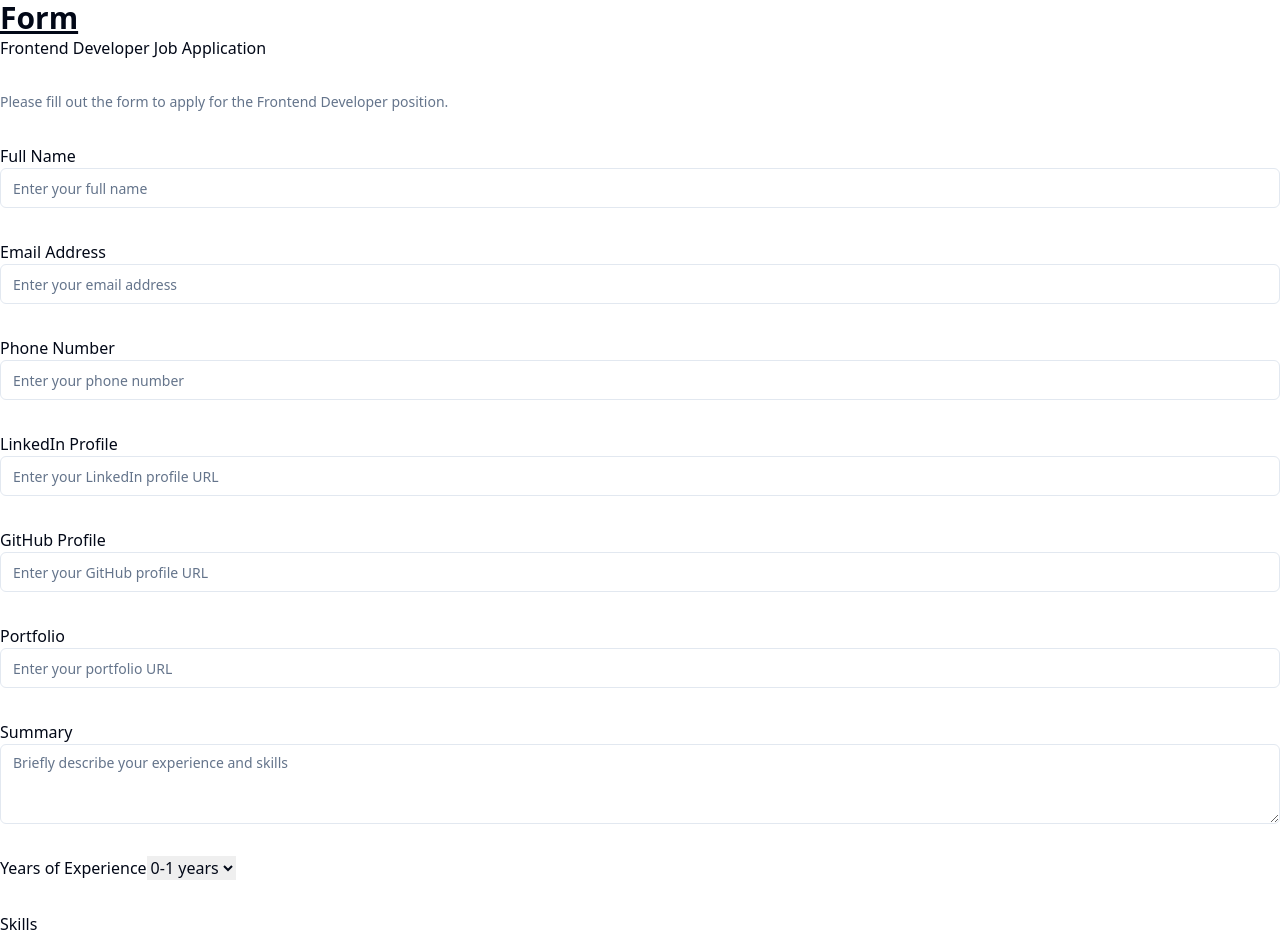
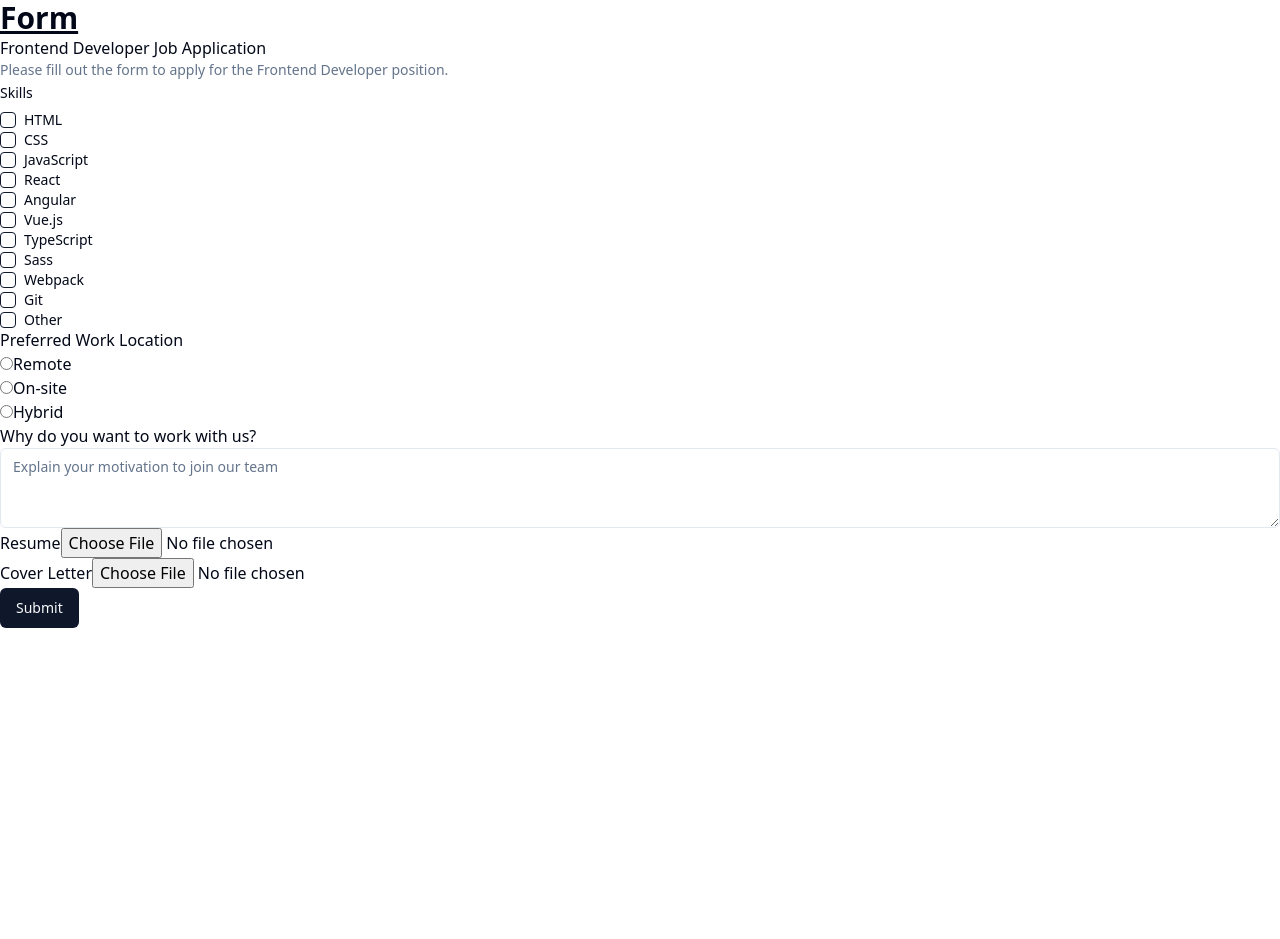
Before and after one commit to SpiraAi/spira-form, a React (Vite) app: page / in a window 1280 px wide. Shown: the top 939 px of the page. After the commit the page ends 800 px from the top, so only its background shows below. Built offline with nearby package versions, Linux system fonts and the light colour scheme.

Commit message:
chore: Update npm dependencies and add Radix UI React Checkbox component

```diff
--- a/package.json
+++ b/package.json
@@ -11,6 +11,7 @@
   },
   "dependencies": {
     "@hookform/resolvers": "^3.9.0",
+    "@radix-ui/react-checkbox": "^1.1.1",
     "@radix-ui/react-label": "^2.1.0",
     "@radix-ui/react-select": "^2.1.1",
     "@radix-ui/react-slot": "^1.1.0",
--- /dev/null
+++ b/src/components/ui/checkbox.tsx
@@ -0,0 +1,28 @@
+import * as React from "react"
+import * as CheckboxPrimitive from "@radix-ui/react-checkbox"
+import { Check } from "lucide-react"
+
+import { cn } from "@/lib/utils"
+
+const Checkbox = React.forwardRef<
+  React.ElementRef<typeof CheckboxPrimitive.Root>,
+  React.ComponentPropsWithoutRef<typeof CheckboxPrimitive.Root>
+>(({ className, ...props }, ref) => (
+  <CheckboxPrimitive.Root
+    ref={ref}
+    className={cn(
+      "peer h-4 w-4 shrink-0 rounded-sm border border-primary ring-offset-background focus-visible:outline-none focus-visible:ring-2 focus-visible:ring-ring focus-visible:ring-offset-2 disabled:cursor-not-allowed disabled:opacity-50 data-[state=checked]:bg-primary data-[state=checked]:text-primary-foreground",
+      className
+    )}
+    {...props}
+  >
+    <CheckboxPrimitive.Indicator
+      className={cn("flex items-center justify-center text-current")}
+    >
+      <Check className="h-4 w-4" />
+    </CheckboxPrimitive.Indicator>
+  </CheckboxPrimitive.Root>
+))
+Checkbox.displayName = CheckboxPrimitive.Root.displayName
+
+export { Checkbox }
--- a/src/form-components/FormBuilder.tsx
+++ b/src/form-components/FormBuilder.tsx
@@ -1,17 +1,16 @@
-import React from 'react';
-import { useForm, Controller } from "react-hook-form";
+import React from "react";
+import { useForm } from "react-hook-form";
 import { zodResolver } from "@hookform/resolvers/zod";
 import { z, ZodTypeAny } from "zod";
-import { FormSchema } from '../types/FormSchema';
-import { FormFieldComponent } from './FormFields';
-import { Button } from '@/components/ui/button';
+import { FormSchema } from "../types/FormSchema";
+import { FormFieldComponent } from "./FormFields";
+import { Button } from "@/components/ui/button";
 import {
   Form,
   FormControl,
   FormDescription,
   FormField,
   FormItem,
-  FormLabel,
   FormMessage,
 } from "@/components/ui/form";
 
@@ -24,7 +23,11 @@ export const FormBuilder: React.FC<FormBuilderProps> = ({ schema }) => {
   const zodSchema: { [key: string]: ZodTypeAny } = {};
   schema.fields.forEach((field) => {
     if (field.required) {
-      zodSchema[field.name] = z.string().nonempty(`${field.label} is required`);
+      zodSchema[field.name] = z.string({
+        required_error: `${field.label} is required`,
+      }).min(1, {
+        message: `${field.label} is required`,
+      });
     } else {
       zodSchema[field.name] = z.string().optional();
     }
@@ -35,20 +38,20 @@ export const FormBuilder: React.FC<FormBuilderProps> = ({ schema }) => {
   const form = useForm({
     resolver: zodResolver(formSchema),
     defaultValues: schema.fields.reduce((acc, field) => {
-      acc[field.name] = '';
+      acc[field.name] = "";
       return acc;
     }, {} as { [key: string]: string }),
   });
 
   const handleSubmit = (data: any) => {
-    console.log('Form submitted:', data);
+    console.log("Form submitted:", JSON.stringify(data, null, 2));
   };
 
   return (
     <Form {...form}>
-      <form onSubmit={form.handleSubmit(handleSubmit)} className="space-y-8">
-        {schema.title && <h1>{schema.title}</h1>}
-        {schema.description && <FormDescription>{schema.description}</FormDescription>}
+      <form onSubmit={form.handleSubmit(handleSubmit)} className="">
+        <h1>{schema.title}</h1>
+        <FormDescription>{schema.description}</FormDescription>
         {schema.fields.map((field, index) => (
           <FormField
             key={index}
@@ -63,7 +66,9 @@ export const FormBuilder: React.FC<FormBuilderProps> = ({ schema }) => {
                     onChange={controllerField.onChange}
                   />
                 </FormControl>
-                <FormMessage>{form.formState.errors[field.name]?.message as string}</FormMessage>
+                <FormMessage>
+                  {form.formState.errors[field.name]?.message as string}
+                </FormMessage>
               </FormItem>
             )}
           />
--- a/src/form-components/FormFields.tsx
+++ b/src/form-components/FormFields.tsx
@@ -1,7 +1,9 @@
-import React from 'react';
-import { FormField } from '../types/FormSchema';
-import InputComponent from './ui/InputComponent';
-import TextAreaComponent from './ui/TextAreaComponent';
+import React from "react";
+import { FormField } from "../types/FormSchema";
+import InputComponent from "./ui/InputComponent";
+import TextAreaComponent from "./ui/TextAreaComponent";
+import SelectComponent from "./ui/SelectComponent";
+import CheckboxField from "./ui/CheckboxComponent";
 
 interface FormFieldProps {
   field: FormField;
@@ -9,15 +11,23 @@ interface FormFieldProps {
   onChange: (value: string) => void;
 }
 
-export const FormFieldComponent: React.FC<FormFieldProps> = ({ field, value, onChange }) => {
-  const handleChange = (event: React.ChangeEvent<HTMLInputElement | HTMLTextAreaElement | HTMLSelectElement>) => {
+export const FormFieldComponent: React.FC<FormFieldProps> = ({
+  field,
+  value,
+  onChange,
+}) => {
+  const handleChange = (
+    event: React.ChangeEvent<
+      HTMLInputElement | HTMLTextAreaElement | HTMLSelectElement
+    >
+  ) => {
     onChange(event.target.value);
   };
 
   switch (field.type) {
-    case 'text':
-    case 'email':
-    case 'tel':
+    case "text":
+    case "email":
+    case "tel":
       return (
         <div>
           <InputComponent
@@ -31,7 +41,7 @@ export const FormFieldComponent: React.FC<FormFieldProps> = ({ field, value, onC
           />
         </div>
       );
-    case 'textarea':
+    case "textarea":
       return (
         <div>
           <TextAreaComponent
@@ -45,43 +55,56 @@ export const FormFieldComponent: React.FC<FormFieldProps> = ({ field, value, onC
           />
         </div>
       );
-    case 'select':
+    case "select":
       return (
         <div>
-          <label>{field.label}</label>
-          <select name={field.name} required={field.required} value={value} onChange={handleChange}>
-            {field.options?.map((option) => (
-              <option key={option.value} value={option.value}>
-                {option.label}
-              </option>
-            ))}
-          </select>
+          <SelectComponent
+            label={field.label}
+            name={field.name}
+            options={field.options || []}
+            value={value}
+            placeholder={field.placeholder}
+            onChange={onChange}
+          />
         </div>
       );
-    case 'checkbox':
+    case "checkbox":
       return (
         <div>
-          <label>{field.label}</label>
+          {/* <label>{field.label}</label>
           {field.options?.map((option) => (
             <div key={option.value}>
               <input
                 type="checkbox"
                 name={field.name}
                 value={option.value}
-                checked={value.split(',').includes(option.value)}
+                checked={value.split(",").includes(option.value)}
                 onChange={() => {
-                  const newValue = value.split(',').includes(option.value)
-                    ? value.split(',').filter((v) => v !== option.value).join(',')
-                    : [...value.split(','), option.value].join(',');
+                  const newValue = value.split(",").includes(option.value)
+                    ? value
+                        .split(",")
+                        .filter((v) => v !== option.value)
+                        .join(",")
+                    : [...value.split(","), option.value].join(",");
                   onChange(newValue);
                 }}
               />
               <label>{option.label}</label>
             </div>
-          ))}
+          ))} */}
+
+          <CheckboxField
+            field={{
+              name: field.name,
+              value: value,
+              onChange: (value) => onChange(value),
+            }}
+            label={field.label}
+            options={field.options || []}
+          />
         </div>
       );
-    case 'radio':
+    case "radio":
       return (
         <div>
           <label>{field.label}</label>
@@ -99,7 +122,7 @@ export const FormFieldComponent: React.FC<FormFieldProps> = ({ field, value, onC
           ))}
         </div>
       );
-    case 'file':
+    case "file":
       return (
         <div>
           <label>{field.label}</label>
@@ -109,7 +132,7 @@ export const FormFieldComponent: React.FC<FormFieldProps> = ({ field, value, onC
             accept={field.accept}
             required={field.required}
             onChange={(event: React.ChangeEvent<HTMLInputElement>) =>
-              onChange(event.target.files?.[0]?.name || '')
+              onChange(event.target.files?.[0]?.name || "")
             }
           />
         </div>
--- /dev/null
+++ b/src/form-components/ui/CheckboxComponent.tsx
@@ -0,0 +1,48 @@
+import React from 'react';
+import { Checkbox } from "@/components/ui/checkbox";
+import { Label } from "@/components/ui/label";
+
+interface CheckboxFieldProps {
+  field: {
+    name: string;
+    value: string;
+    onChange: (value: string) => void;
+  };
+  label: string;
+  options: { value: string; label: string }[];
+}
+
+const CheckboxField: React.FC<CheckboxFieldProps> = ({ field, label, options }) => {
+  const handleChange = (optionValue: string, checked: boolean) => {
+    const currentValues = field.value ? field.value.split(',').filter(Boolean) : [];
+    let newValues: string[];
+
+    if (checked) {
+      newValues = [...currentValues, optionValue];
+    } else {
+      newValues = currentValues.filter(value => value !== optionValue);
+    }
+
+    field.onChange(newValues.join(','));
+  };
+
+  return (
+    <div className="space-y-2">
+      <Label>{label}</Label>
+      <div className="space-y-1">
+        {options.map((option) => (
+          <div key={option.value} className="flex items-center space-x-2">
+            <Checkbox
+              id={`${field.name}-${option.value}`}
+              checked={field.value.split(',').includes(option.value)}
+              onCheckedChange={(checked) => handleChange(option.value, checked as boolean)}
+            />
+            <Label htmlFor={`${field.name}-${option.value}`}>{option.label}</Label>
+          </div>
+        ))}
+      </div>
+    </div>
+  );
+};
+
+export default CheckboxField;
--- a/src/form-components/ui/SelectComponent.tsx
+++ b/src/form-components/ui/SelectComponent.tsx
@@ -1,3 +1,4 @@
+import React from "react";
 import {
   Select,
   SelectContent,
@@ -5,20 +6,42 @@ import {
   SelectTrigger,
   SelectValue,
 } from "@/components/ui/select";
+import { cn } from "@/lib/utils";
 
-import React from "react";
+type SelectComponentProps = {
+  label: string;
+  name: string;
+  options: { value: string; label: string }[];
+  value: string;
+  placeholder?: string;
+  onChange: (value: string) => void;
+  classname?: string;
+  triggerClassName?: string;
+};
 
-const SelectComponent = () => {
+const SelectComponent: React.FC<SelectComponentProps> = ({
+  label,
+  name,
+  options,
+  value,
+  placeholder,
+  onChange,
+  classname,
+  triggerClassName,
+}) => {
   return (
-    <div>
-      <Select>
-        <SelectTrigger className="w-[180px]">
-          <SelectValue placeholder="Theme" />
+    <div className={cn(classname, "")}>
+      <label htmlFor={name}>{label}</label>
+      <Select name={name} value={value} onValueChange={onChange}>
+        <SelectTrigger id={name} className={cn(triggerClassName, "")}>
+          <SelectValue placeholder={placeholder} />
         </SelectTrigger>
         <SelectContent>
-          <SelectItem value="light">Light</SelectItem>
-          <SelectItem value="dark">Dark</SelectItem>
-          <SelectItem value="system">System</SelectItem>
+          {options.map((option) => (
+            <SelectItem key={option.value} value={option.value}>
+              {option.label}
+            </SelectItem>
+          ))}
         </SelectContent>
       </Select>
     </div>
--- a/src/form-components/ui/TextAreaComponent.tsx
+++ b/src/form-components/ui/TextAreaComponent.tsx
@@ -1,7 +1,6 @@
-import React from 'react'
-import { cn } from '@/lib/utils';
-import { Textarea } from '@/components/ui/textarea';
-
+import React from "react";
+import { cn } from "@/lib/utils";
+import { Textarea } from "@/components/ui/textarea";
 
 type TextAreaComponentProps = {
   label: string;
@@ -12,16 +11,15 @@ type TextAreaComponentProps = {
   value: string;
   onChange: (value: string) => void;
   classname?: string;
-}
+};
 
 const TextAreaComponent: React.FC<TextAreaComponentProps> = ({
   label,
   name,
   placeholder,
-    required,
   value,
   onChange,
-    classname
+  classname,
 }) => {
   return (
     <div className={cn(classname, "")}>
@@ -30,13 +28,12 @@ const TextAreaComponent: React.FC<TextAreaComponentProps> = ({
         name={name}
         id={name}
         placeholder={placeholder}
-            required={required}
         value={value}
         cols={30}
         onChange={(e) => onChange(e.target.value)}
       />
     </div>
-  )
-}
+  );
+};
 
-export default TextAreaComponent
+export default TextAreaComponent;
--- a/src/schema/formSchema.ts
+++ b/src/schema/formSchema.ts
@@ -3,67 +3,68 @@ export const formSchema = {
   description:
     "Please fill out the form to apply for the Frontend Developer position.",
   fields: [
-    {
-      type: "text",
-      label: "Full Name",
-      name: "fullName",
-      placeholder: "Enter your full name",
-      required: true,
-    },
-    {
-      type: "email",
-      label: "Email Address",
-      name: "email",
-      placeholder: "Enter your email address",
-      required: true,
-    },
-    {
-      type: "tel",
-      label: "Phone Number",
-      name: "phone",
-      placeholder: "Enter your phone number",
-      required: true,
-    },
-    {
-      type: "text",
-      label: "LinkedIn Profile",
-      name: "linkedin",
-      placeholder: "Enter your LinkedIn profile URL",
-      required: false,
-    },
-    {
-      type: "text",
-      label: "GitHub Profile",
-      name: "github",
-      placeholder: "Enter your GitHub profile URL",
-      required: false,
-    },
-    {
-      type: "text",
-      label: "Portfolio",
-      name: "portfolio",
-      placeholder: "Enter your portfolio URL",
-      required: false,
-    },
-    {
-      type: "textarea",
-      label: "Summary",
-      name: "summary",
-      placeholder: "Briefly describe your experience and skills",
-      required: true,
-    },
-    {
-      type: "select",
-      label: "Years of Experience",
-      name: "experience",
-      options: [
-        { label: "0-1 years", value: "0-1" },
-        { label: "1-3 years", value: "1-3" },
-        { label: "3-5 years", value: "3-5" },
-        { label: "5+ years", value: "5+" },
-      ],
-      required: true,
-    },
+    // {
+    //   type: "text",
+    //   label: "Full Name",
+    //   name: "fullName",
+    //   placeholder: "Enter your full name",
+    //   required: true,
+    // },
+    // {
+    //   type: "email",
+    //   label: "Email Address",
+    //   name: "email",
+    //   placeholder: "Enter your email address",
+    //   required: true,
+    // },
+    // {
+    //   type: "tel",
+    //   label: "Phone Number",
+    //   name: "phone",
+    //   placeholder: "Enter your phone number",
+    //   required: true,
+    // },
+    // {
+    //   type: "text",
+    //   label: "LinkedIn Profile",
+    //   name: "linkedin",
+    //   placeholder: "Enter your LinkedIn profile URL",
+    //   required: false,
+    // },
+    // {
+    //   type: "text",
+    //   label: "GitHub Profile",
+    //   name: "github",
+    //   placeholder: "Enter your GitHub profile URL",
+    //   required: false,
+    // },
+    // {
+    //   type: "text",
+    //   label: "Portfolio",
+    //   name: "portfolio",
+    //   placeholder: "Enter your portfolio URL",
+    //   required: false,
+    // },
+    // {
+    //   type: "textarea",
+    //   label: "Summary",
+    //   name: "summary",
+    //   placeholder: "Briefly describe your experience and skills",
+    //   required: true,
+    // },
+    // {
+    //   type: "select",
+    //   label: "Years of Experience",
+    //   placeholder: "Select years of experience",
+    //   name: "experience",
+    //   options: [
+    //     { label: "0-1 years", value: "0-1" },
+    //     { label: "1-3 years", value: "1-3" },
+    //     { label: "3-5 years", value: "3-5" },
+    //     { label: "5+ years", value: "5+" },
+    //   ],
+    //   required: true,
+    // },
     {
       type: "checkbox",
       label: "Skills",
@@ -105,7 +106,7 @@ export const formSchema = {
       type: "file",
       label: "Resume",
       name: "resume",
-      required: true,
+      required: false,
       accept: ".pdf,.doc,.docx",
     },
     {
```
Also changed, not shown: src/form-components/ui/InputComponent.tsx (+8 -9 lines), 1 other file (tests, documents, lock files or other folders). Lines whose indentation alone changed are shown as unchanged.
